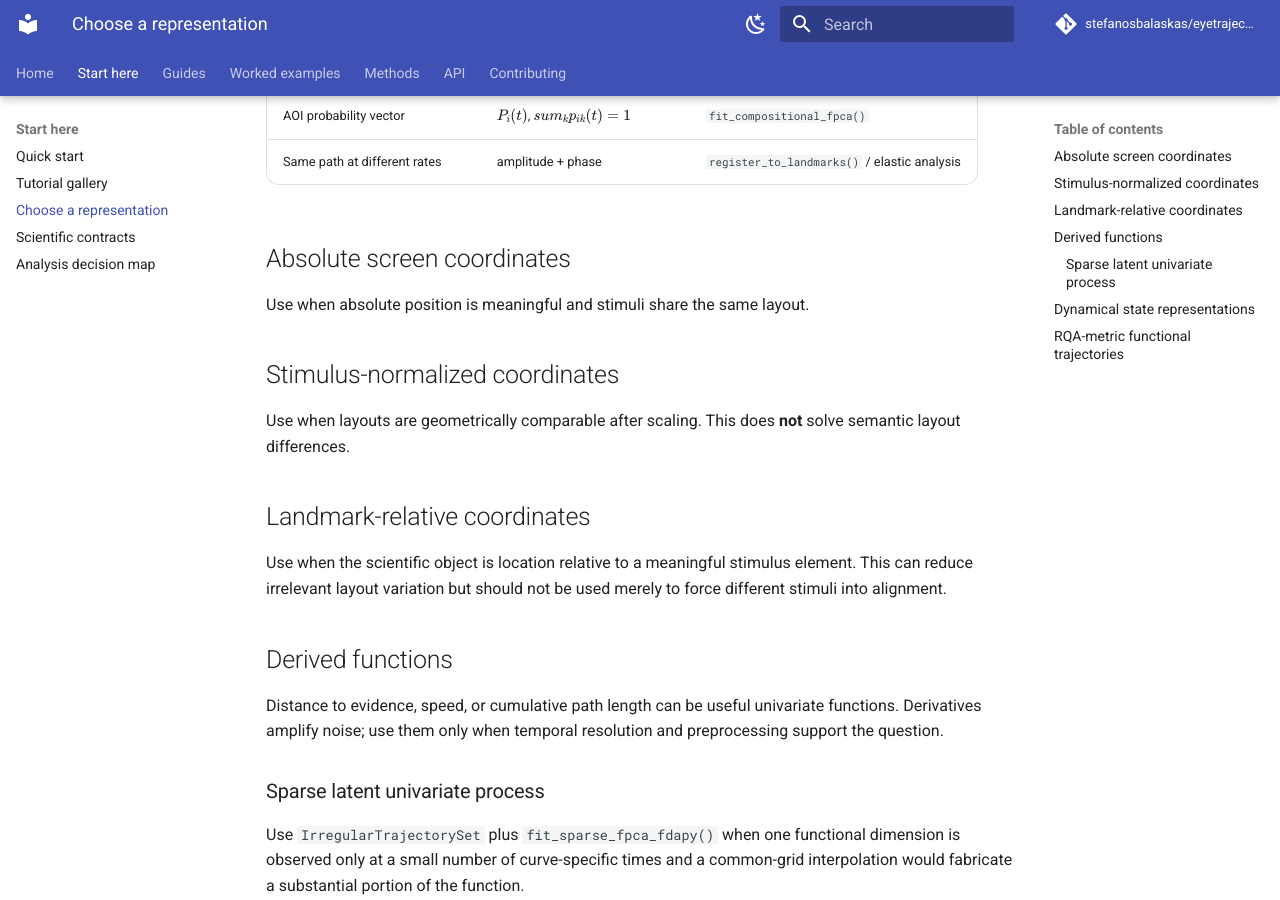
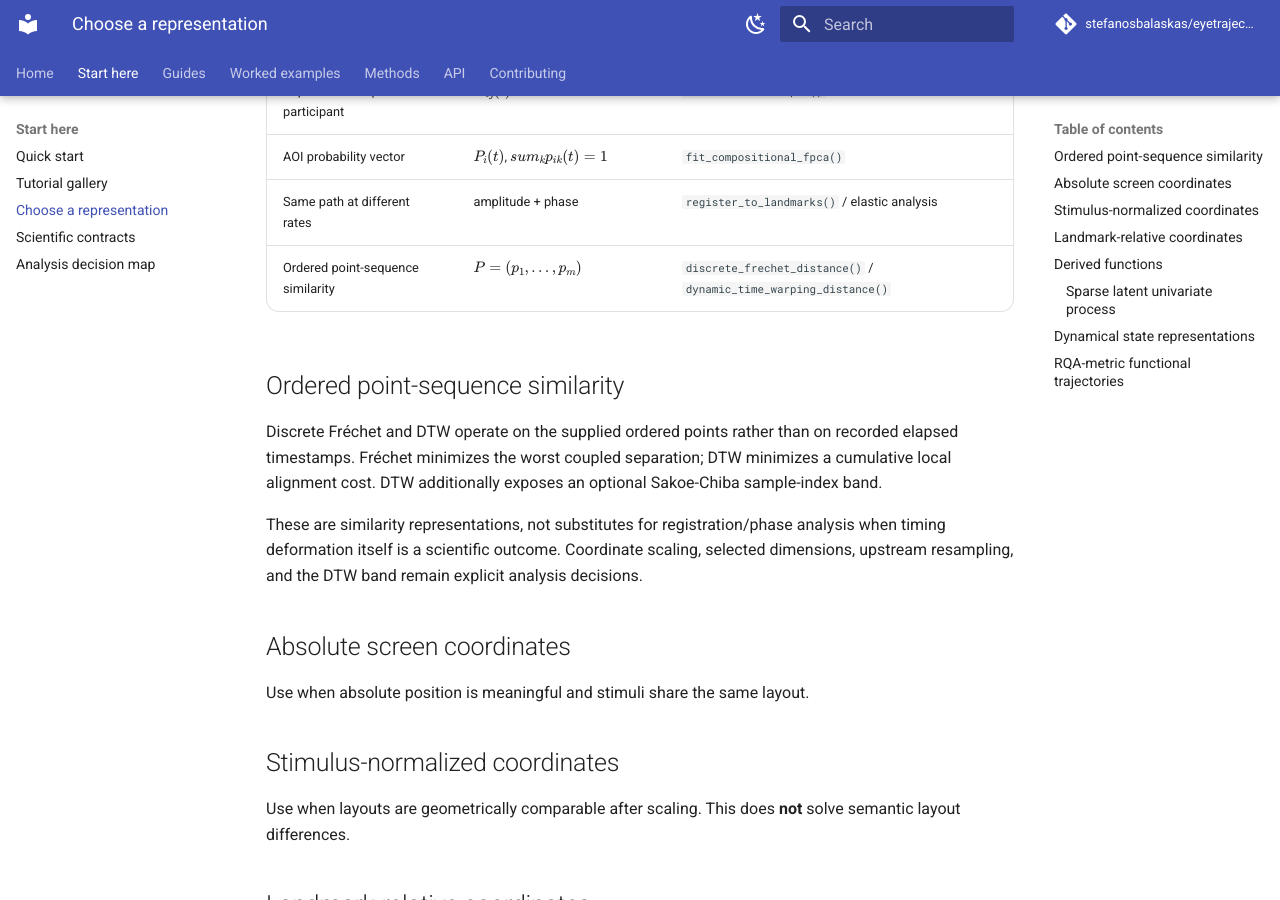
Before and after one commit to stefanosbalaskas/eyetrajectoriespy, an MkDocs documentation site: the page built from docs/concepts/representations.md, in a window 1280 px wide and 900 px high, scrolled down 398 px. Built offline with MkDocs 1.6.1 and Material for MkDocs 9.7.7, drawn with Linux system fonts in a browser that asks for light colours; comment, search, counter and statistics services are not loaded.

Commit message:
Clarify elastic trajectory similarity representations

```diff
--- a/docs/concepts/representations.md
+++ b/docs/concepts/representations.md
@@ -9,6 +9,13 @@ The most important choice is the **functional object**, not the PCA backend.
 | Repeated trials per participant | $G_{ij}(t)$ | `fit_multilevel_fpca()` |
 | AOI probability vector | $P_i(t)$, $\\sum_k p_{ik}(t)=1$ | `fit_compositional_fpca()` |
 | Same path at different rates | amplitude + phase | `register_to_landmarks()` / elastic analysis |
+| Ordered point-sequence similarity | $P=(p_1,\ldots,p_m)$ | `discrete_frechet_distance()` / `dynamic_time_warping_distance()` |
+
+## Ordered point-sequence similarity
+
+Discrete Fréchet and DTW operate on the supplied ordered points rather than on recorded elapsed timestamps. Fréchet minimizes the worst coupled separation; DTW minimizes a cumulative local alignment cost. DTW additionally exposes an optional Sakoe-Chiba sample-index band.
+
+These are similarity representations, not substitutes for registration/phase analysis when timing deformation itself is a scientific outcome. Coordinate scaling, selected dimensions, upstream resampling, and the DTW band remain explicit analysis decisions.
 
 ## Absolute screen coordinates
 
```
